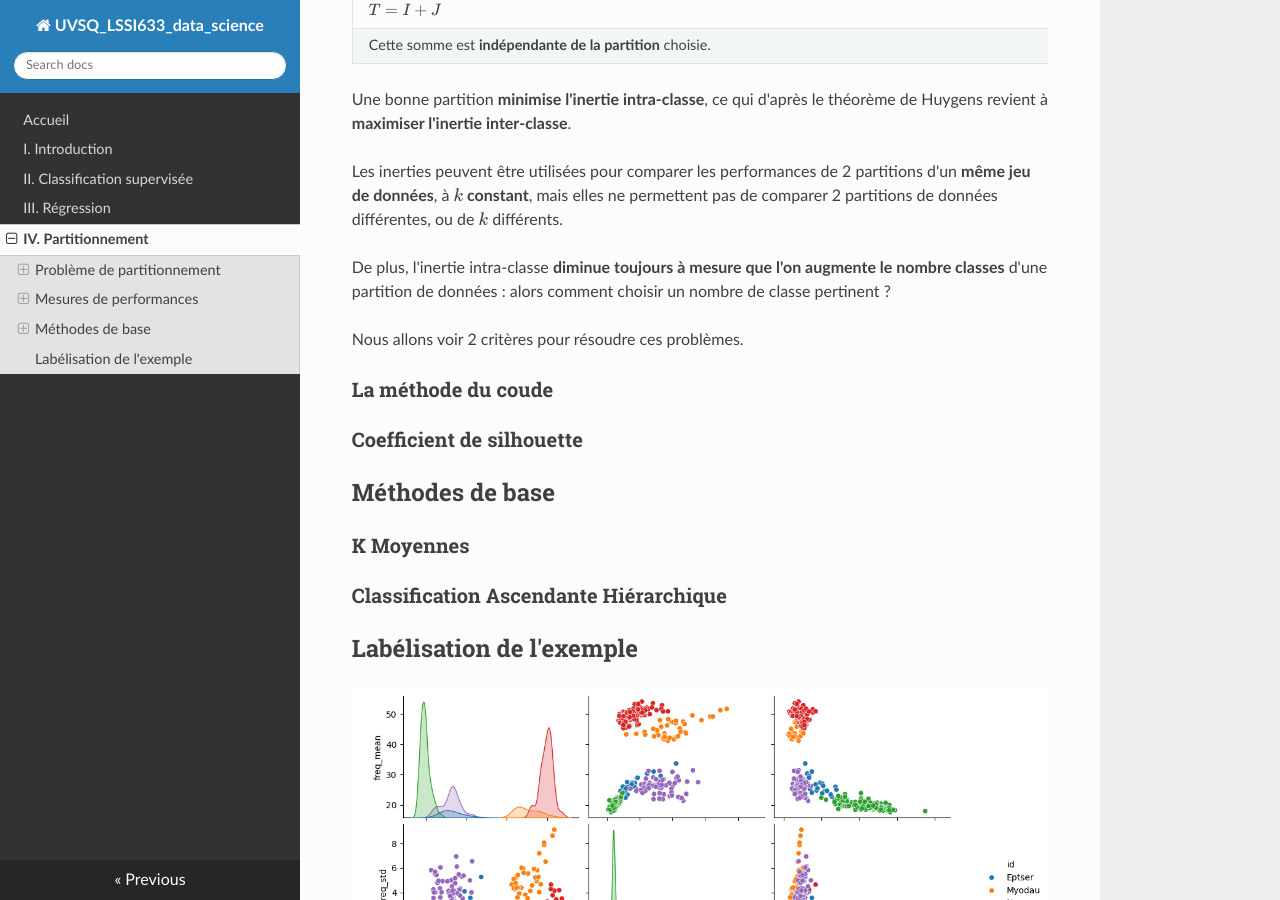
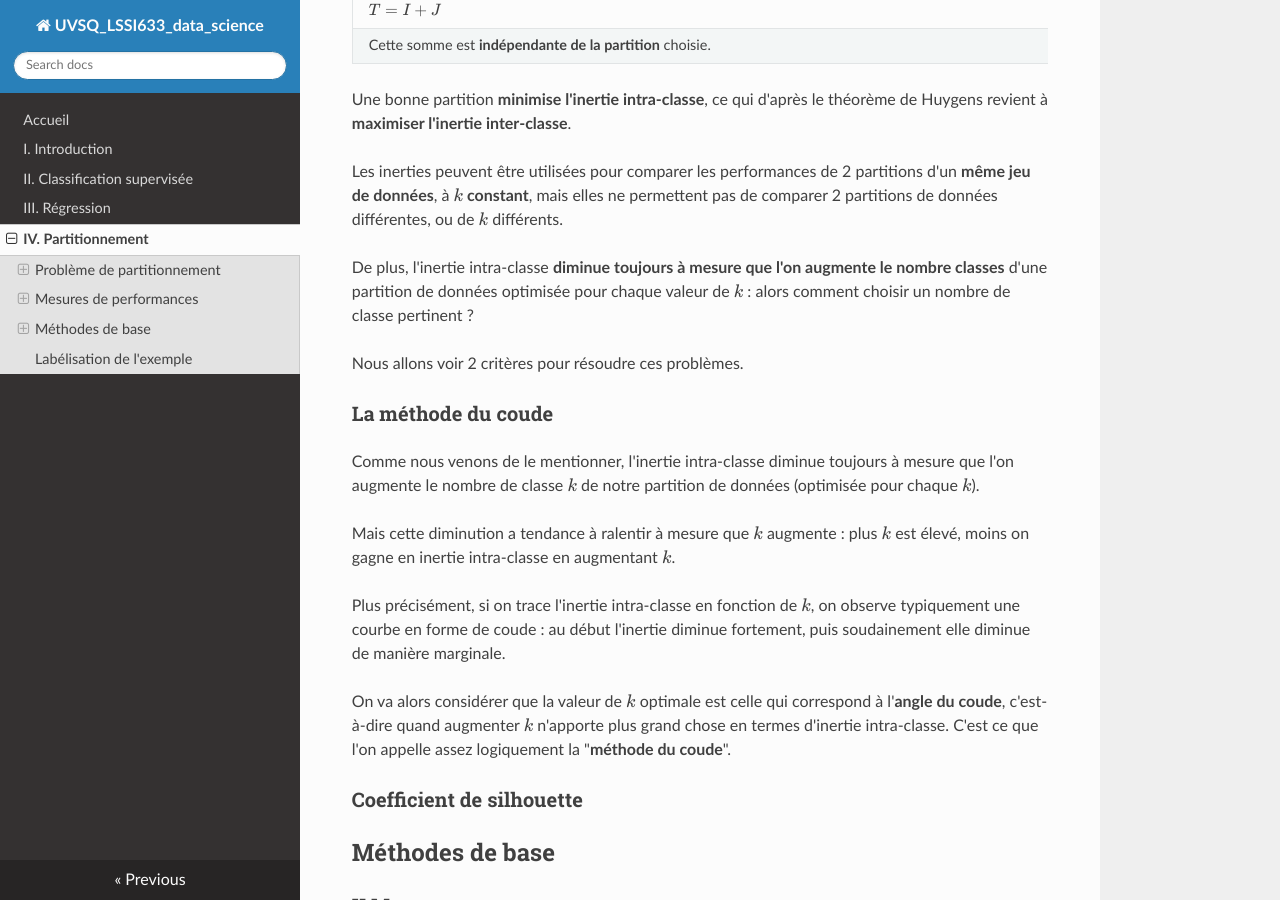
Before and after one commit to NicOudart/UVSQ_LSSI633_data_science, an MkDocs documentation site: the page built from docs/Chap4_Partitionnement.md, in a window 1280 px wide and 900 px high, scrolled down 6152 px. Built offline with MkDocs 1.6.1, drawn with Linux system fonts in a browser that asks for light colours; nearby versions of some CDN libraries.

Commit message:
-Progress on Chapter 4.

```diff
--- a/docs/Chap4_Partitionnement.md
+++ b/docs/Chap4_Partitionnement.md
@@ -193,13 +193,20 @@ Une bonne partition **minimise l'inertie intra-classe**, ce qui d'après le thé
 
 Les inerties peuvent être utilisées pour comparer les performances de 2 partitions d'un **même jeu de données**, à **$k$ constant**, mais elles ne permettent pas de comparer 2 partitions de données différentes, ou de $k$ différents.
 
-De plus, l'inertie intra-classe **diminue toujours à mesure que l'on augmente le nombre classes** d'une partition de données : alors comment choisir un nombre de classe pertinent ?
+De plus, l'inertie intra-classe **diminue toujours à mesure que l'on augmente le nombre classes** d'une partition de données optimisée pour chaque valeur de $k$ : alors comment choisir un nombre de classe pertinent ?
 
 Nous allons voir 2 critères pour résoudre ces problèmes.
 
 ### La méthode du coude
 
+Comme nous venons de le mentionner, l'inertie intra-classe diminue toujours à mesure que l'on augmente le nombre de classe $k$ de notre partition de données (optimisée pour chaque $k$).
 
+Mais cette diminution a tendance à ralentir à mesure que $k$ augmente : plus $k$ est élevé, moins on gagne en inertie intra-classe en augmentant $k$.
+
+Plus précisément, si on trace l'inertie intra-classe en fonction de $k$, on observe typiquement une courbe en forme de coude : au début l'inertie diminue fortement, puis soudainement elle diminue de manière marginale.
+
+On va alors considérer que la valeur de $k$ optimale est celle qui correspond à l'**angle du coude**, c'est-à-dire quand augmenter $k$ n'apporte plus grand chose en termes d'inertie intra-classe.
+C'est ce que l'on appelle assez logiquement la "**méthode du coude**".
 
 ### Coefficient de silhouette
 
```
